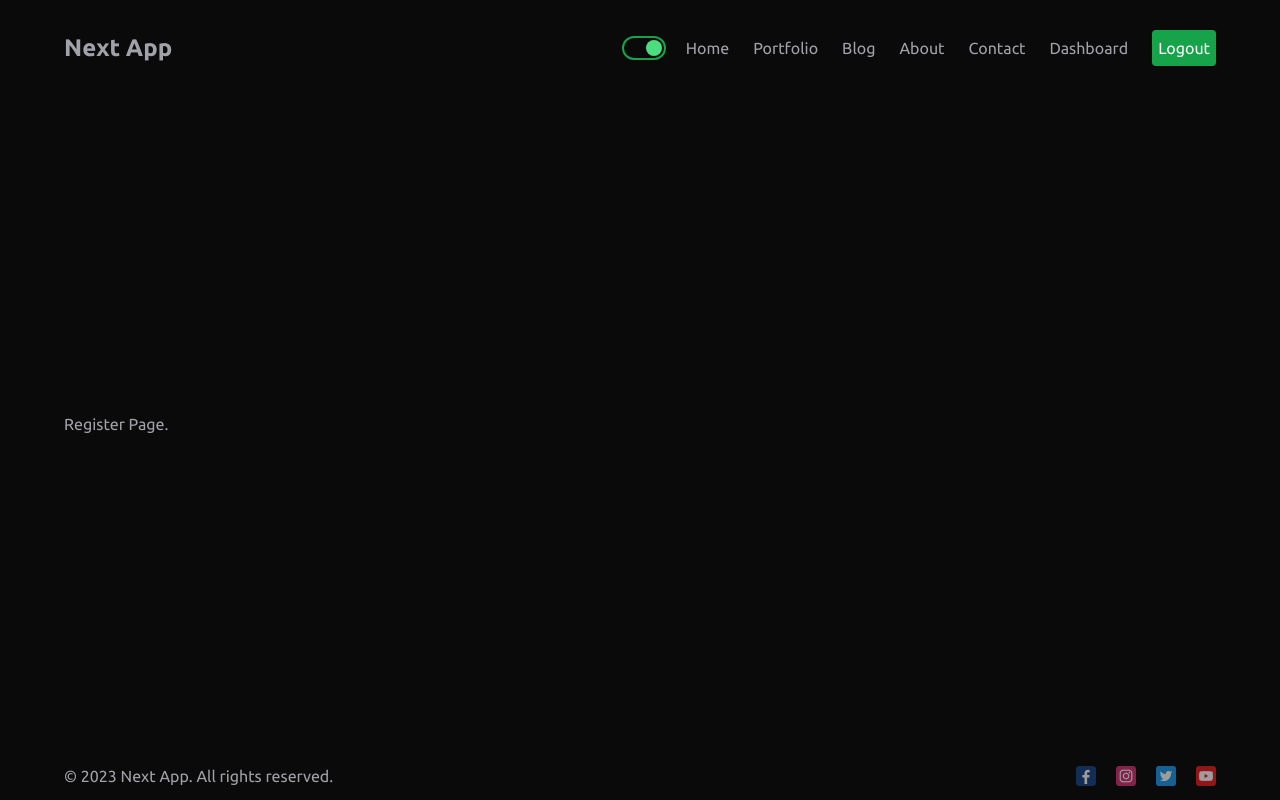
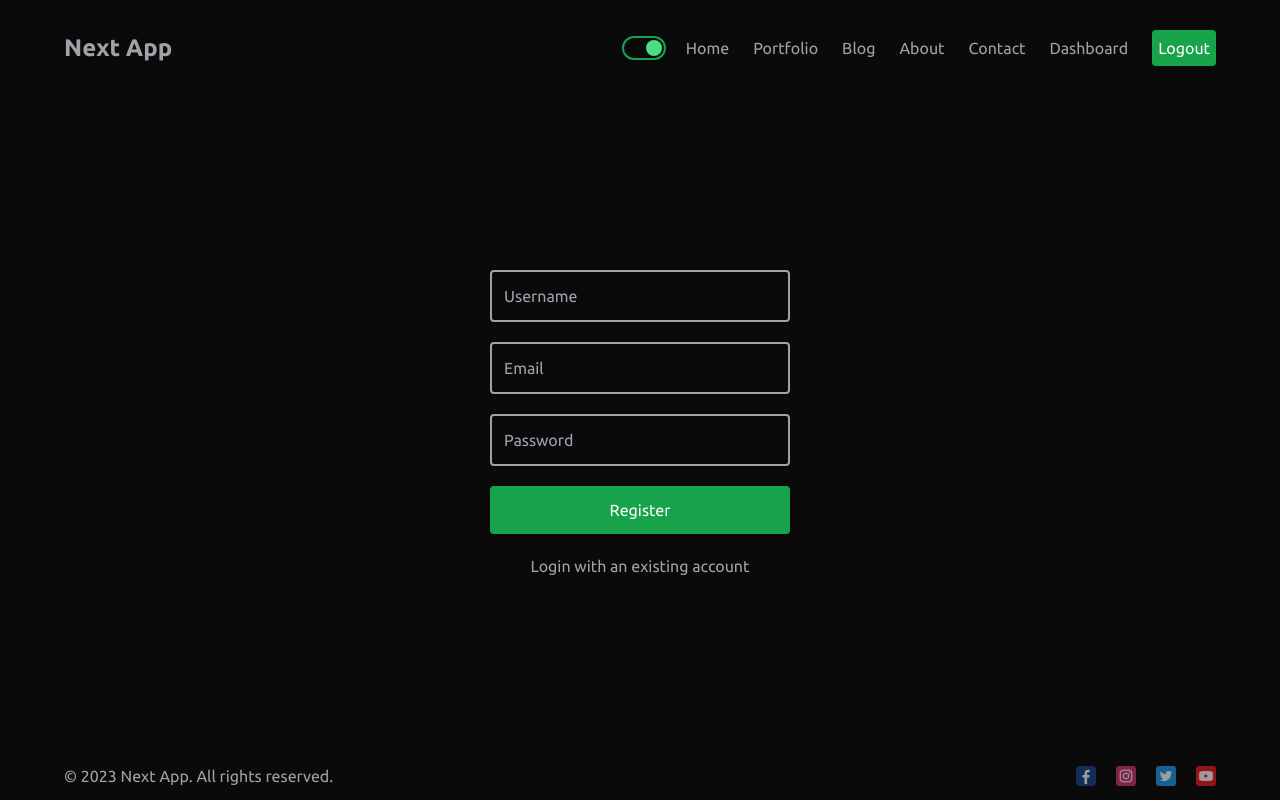
Before and after one commit to blu3IceCube/Nextjs-App, a Next.js app: page /dashboard/register in a window 1280 px wide. Built offline with nearby package versions, Linux system fonts and the light colour scheme.

Commit message:
adding user registration and password hashing

```diff
--- /dev/null
+++ b/app/api/auth/register/route.js
@@ -0,0 +1,30 @@
+import connect from "@/utils/db";
+import { NextResponse } from "next/server";
+import bcrypt from "bcryptjs";
+import User from "@/app/models/User";
+
+export const POST = async (request) => {
+  const { username, email, password } = await request.json();
+
+  await connect();
+
+  const hashedpassword = await bcrypt.hash(password, 12);
+
+  const newUser = new User({
+    name: username,
+    email: email,
+    password: hashedpassword,
+  });
+
+  try {
+    await newUser.save();
+    return new NextResponse("User Registered", {
+      status: 201,
+    });
+  } catch (error) {
+    console.log("err", error);
+    return new NextResponse(error.message, {
+      status: 500,
+    });
+  }
+};
--- a/app/dashboard/page.jsx
+++ b/app/dashboard/page.jsx
@@ -6,8 +6,6 @@ export default function Dashboard() {
 
     const session = useSession()
 
-    console.log(session);
-
     return (
         <div>
             Dashboard Page.
--- a/app/dashboard/register/page.jsx
+++ b/app/dashboard/register/page.jsx
@@ -1,7 +1,85 @@
+"use client";
+
+import Link from "next/link";
+import { useRouter } from "next/navigation";
+import { useState } from "react";
+
 export default function Register() {
-    return (
-        <div>
-            Register Page.
-        </div>
-    )
+  const [formData, setFormData] = useState({
+    username: "",
+    email: "",
+    password: "",
+  });
+
+  const [err, setErr] = useState(null)
+
+  const router = useRouter()
+
+  function handleChange(e) {
+    setFormData(prevData => {
+        return {
+            ...prevData,
+            [e.target.name]: e.target.value
+        }
+    })
+  }
+
+  async function handleSubmit(e) {
+    e.preventDefault();
+
+    try {
+        const res = await fetch("/api/auth/register", {
+            method: "POST",
+            headers: {
+                "Content-Type": "application/json"
+            },
+            body: JSON.stringify(formData)
+        })
+
+        res.status === 201 && router.push("/dashboard/login?success=true")
+
+    } catch (error) {
+        setErr(true)
+        console.log('error', error);
+    }
+  }
+
+  return (
+    <div className="flex flex-col items-center justify-center gap-5 mx-auto p-5">
+      <form className="flex flex-col w-75 gap-5" onSubmit={handleSubmit}>
+        <input
+          className="p-3 bg-transparent border-2 border-solid border-zinc-400 rounded"
+          type="text"
+          placeholder="Username"
+          name="username"
+          value={formData.username}
+          onChange={handleChange}
+          required
+        />
+        <input
+          className="p-3 bg-transparent border-2 border-solid border-zinc-400 rounded"
+          type="email"
+          placeholder="Email"
+          name="email"
+          value={formData.email}
+          onChange={handleChange}
+          required
+        />
+        <input
+          className="p-3 bg-transparent border-2 border-solid border-zinc-400 rounded"
+          type="password"
+          placeholder="Password"
+          name="password"
+          value={formData.password}
+          onChange={handleChange}
+          required
+        />
+        <button className="w-75 p-3 cursor-pointer bg-green-600 rounded text-neutral-50">
+          Register
+        </button>
+      </form>
+      {err && <div className="text-red-500">Something went wrong!</div>}
+      <Link href="/dashboard/login">Login with an existing account</Link>
+    </div>
+  );
 }
--- a/package.json
+++ b/package.json
@@ -10,6 +10,7 @@
   },
   "dependencies": {
     "autoprefixer": "10.4.14",
+    "bcryptjs": "^2.4.3",
     "mongoose": "^7.2.2",
     "next": "13.4.4",
     "next-auth": "^4.22.1",
--- a/utils/db.js
+++ b/utils/db.js
@@ -3,6 +3,7 @@ import mongoose from "mongoose";
 export default async function connect() {
   try {
     await mongoose.connect(process.env.URI);
+    console.log("connection succesfull!");
   } catch (error) {
     throw new Error("Connection failed!");
   }
```
Also changed, not shown: 1 other file (tests, documents, lock files or other folders).
